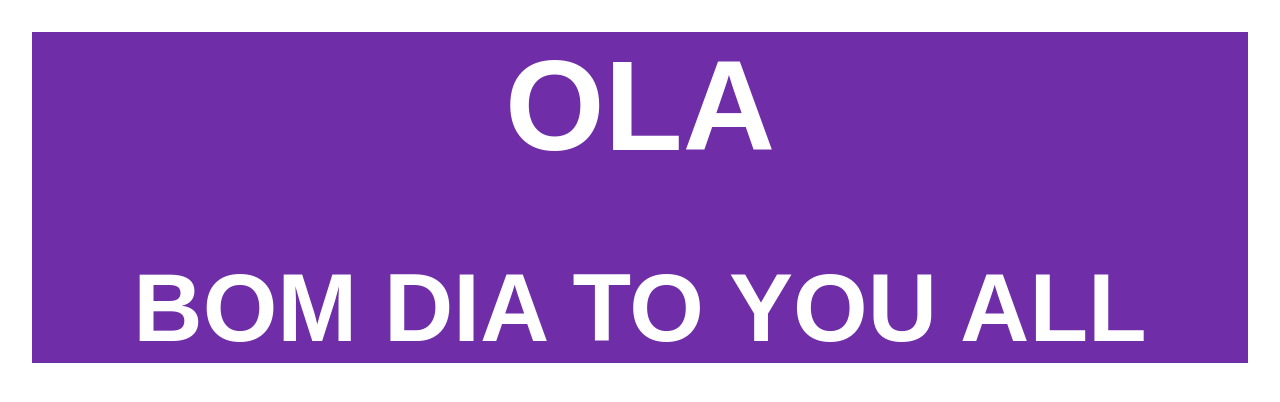
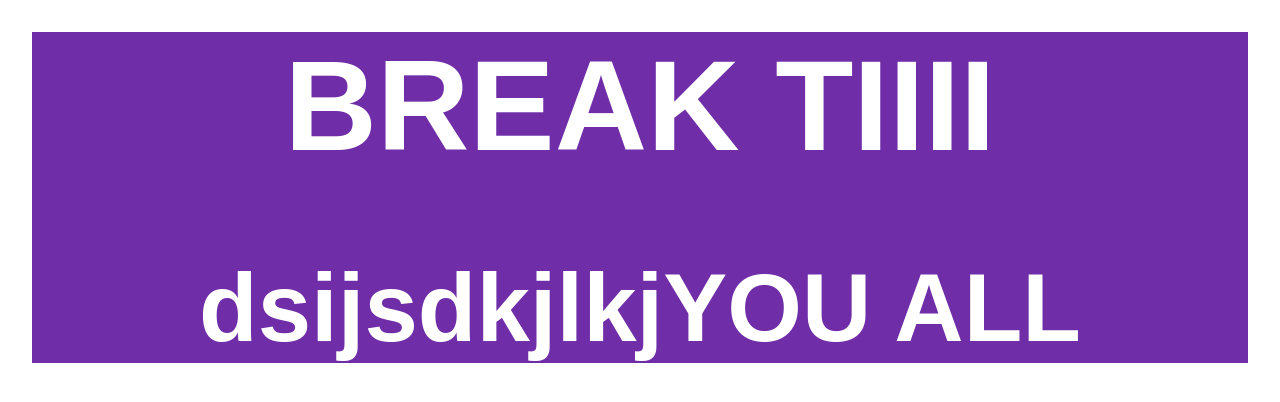
Before and after one commit to mcgoooo/mcgoooo-world, a Next.js app: page / in a window 1280 px wide. Shown: the top 402 px of the page. Built offline with nearby package versions, Linux system fonts and the light colour scheme.

Commit message:
break the e2e, to show process

```diff
--- a/src/app/page.tsx
+++ b/src/app/page.tsx
@@ -3,9 +3,9 @@ import styles from "./page.module.css";
 export default function Home() {
   return (
     <div className={styles.page}>
-      <h1>OLA</h1>
+      <h1>BREAK TIIII</h1>
       <br/>
-      <h2>BOM DIA TO YOU ALL</h2>
+      <h2>dsijsdkjlkjYOU ALL</h2>
     </div>
   );
 }
```
Also changed, not shown: 1 other file (tests, documents, lock files or other folders).
